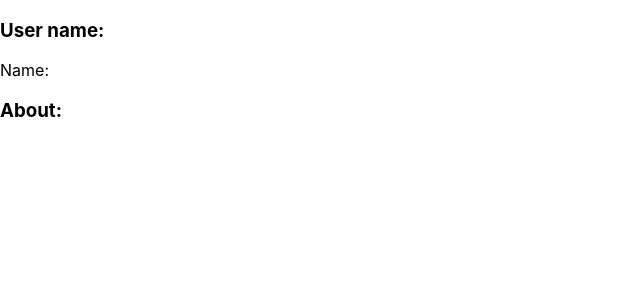
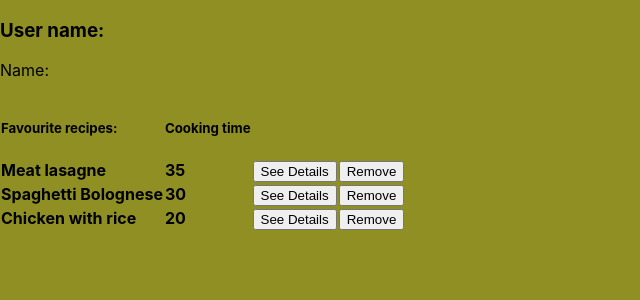
Before and after one commit to HLGitHuber/RecipeHub-Front, a React (Create React App) app in the folder recipe-hub-front/: page /userpanel in a window 1280 px wide. Shown: the top 300 px of the page, without its empty margins (0-640 px from the left). Built offline with nearby package versions, Linux system fonts and the light colour scheme; no server answers.

Commit message:
UserPanel update, no bio, favs added

```diff
--- a/recipe-hub-front/src/UserPanel/UserPanel.js
+++ b/recipe-hub-front/src/UserPanel/UserPanel.js
@@ -1,6 +1,12 @@
 import React, {useEffect, useState} from 'react'
 
 function UserPanel(){
+    const favrecipes =[
+        {name: "Meat lasagne", cooktime :35},
+        {name: "Spaghetti Bolognese", cooktime :30},
+        {name: "Chicken with rice", cooktime :20},
+    ]
+
    const [data, setData] = useState([])
    useEffect(()=>{
     async function fetchData(){
@@ -14,12 +20,32 @@ function UserPanel(){
         fetchData();
     }, []);
     return(
-<div>
+<div class= 'Main'>
+<style>
+        {'body { background-color: #8f8f24; }'}
+    </style>
 <h3>User name: {data.userName}</h3>
 
 <p>Name: {data.firstName} {data.lastName}</p>
-<h3>About:</h3>
-<p>{data.bio}</p>
+<tr>
+<th><h5>Favourite recipes:</h5></th>
+<th><h5>Cooking time</h5></th>
+</tr>
+{favrecipes.map((recipe, key)=>{
+    return(
+<tr>
+<th>{recipe.name}</th>
+<th>{recipe.cooktime}</th>
+<th><button>See Details</button></th>
+<th><button>Remove</button></th>
+
+</tr>
+
+
+    )
+
+})}
+
 
 </div>
     )
```
